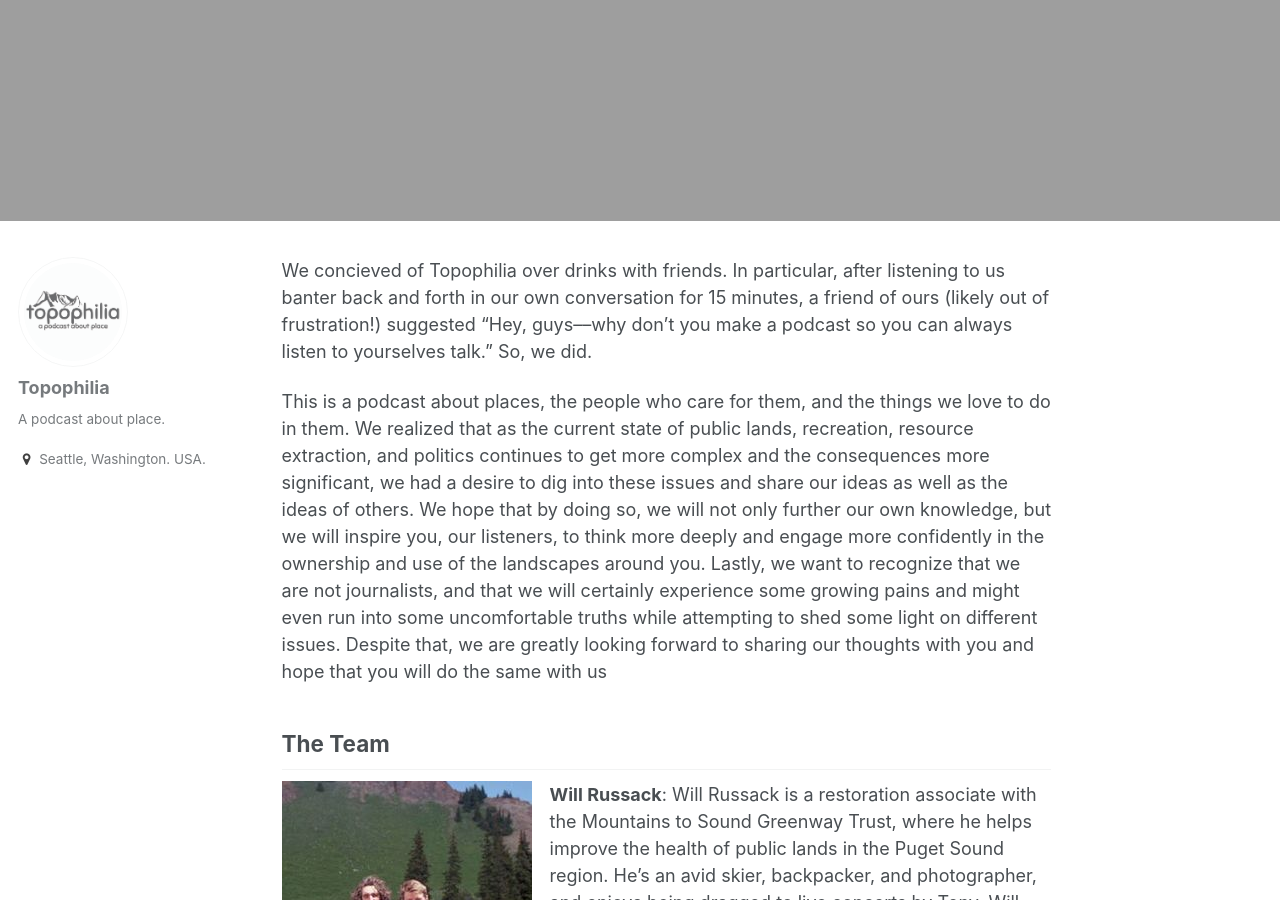
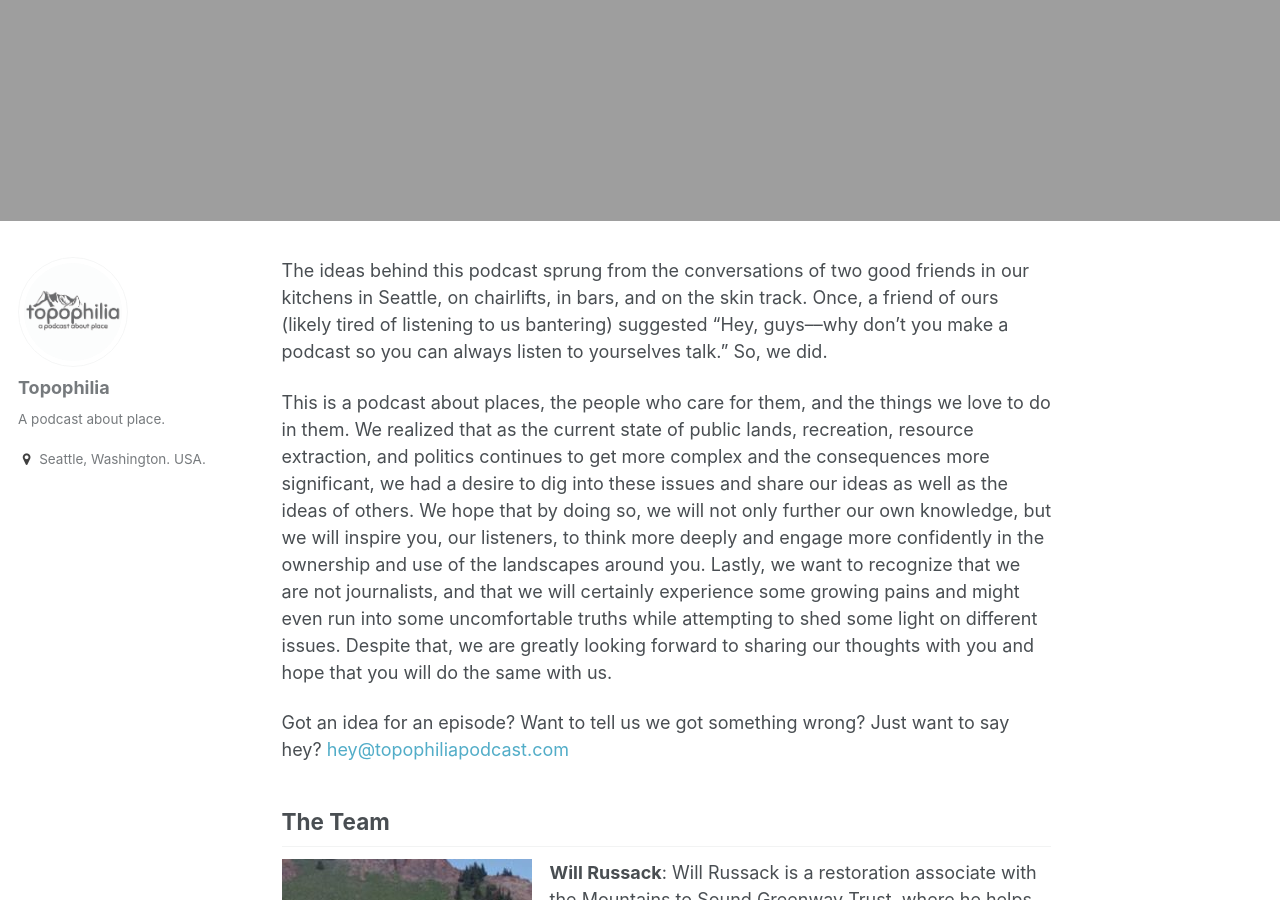
Before and after one commit to acannistra/topophilia-website, a Jekyll site: the page built from _pages/about.md, in a window 1280 px wide and 900 px high, scrolled down 856 px. Built offline with Jekyll 4.4.1, drawn with Linux system fonts in a browser that asks for light colours.

Commit message:
updated about page

```diff
--- a/_pages/about.md
+++ b/_pages/about.md
@@ -24,9 +24,12 @@ feature_cannistra:
     btn_class: "btn--primary"
 ---
 
-We concieved of Topophilia over drinks with friends. In particular, after listening to us banter back and forth in our own conversation for 15 minutes, a friend of ours (likely out of frustration!) suggested "Hey, guys––why don't you make a podcast so you can always listen to yourselves talk." So, we did.
 
-This is a podcast about places, the people who care for them, and the things we love to do in them. We realized that as the current state of public lands, recreation, resource extraction, and politics continues to get more complex and the consequences more significant, we had a desire to dig into these issues and share our ideas as well as the ideas of others. We hope that by doing so, we will not only further our own knowledge, but we will inspire you, our listeners, to think more deeply and engage more confidently in the ownership and use of the landscapes around you. Lastly, we want to recognize that we are not journalists, and that we will certainly experience some growing pains and might even run into some uncomfortable truths while attempting to shed some light on different issues. Despite that, we are greatly looking forward to sharing our thoughts with you and hope that you will do the same with us
+The ideas behind this podcast sprung from the conversations of two good friends in our kitchens in Seattle, on chairlifts, in bars, and on the skin track. Once, a friend of ours (likely tired of listening to us bantering) suggested "Hey, guys––why don't you make a podcast so you can always listen to yourselves talk." So, we did.
+
+This is a podcast about places, the people who care for them, and the things we love to do in them. We realized that as the current state of public lands, recreation, resource extraction, and politics continues to get more complex and the consequences more significant, we had a desire to dig into these issues and share our ideas as well as the ideas of others. We hope that by doing so, we will not only further our own knowledge, but we will inspire you, our listeners, to think more deeply and engage more confidently in the ownership and use of the landscapes around you. Lastly, we want to recognize that we are not journalists, and that we will certainly experience some growing pains and might even run into some uncomfortable truths while attempting to shed some light on different issues. Despite that, we are greatly looking forward to sharing our thoughts with you and hope that you will do the same with us.
+
+Got an idea for an episode? Want to tell us we got something wrong? Just want to say hey? [hey@topophiliapodcast.com](mailto:heyo@topophiliapodcast.com)
 
 ## The Team
 ![image-right]({{page.feature_russack.image_path}}){: .align-left}
```
